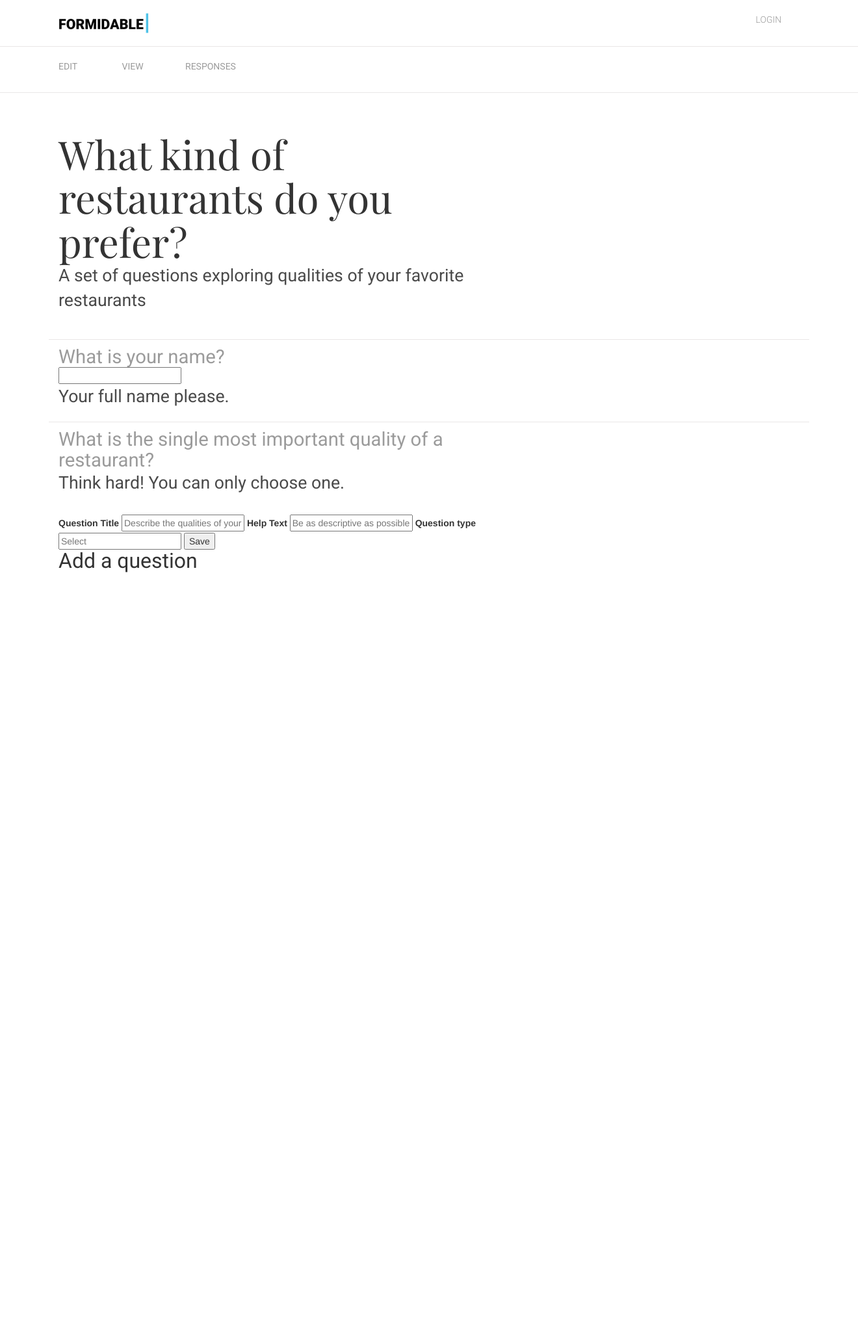
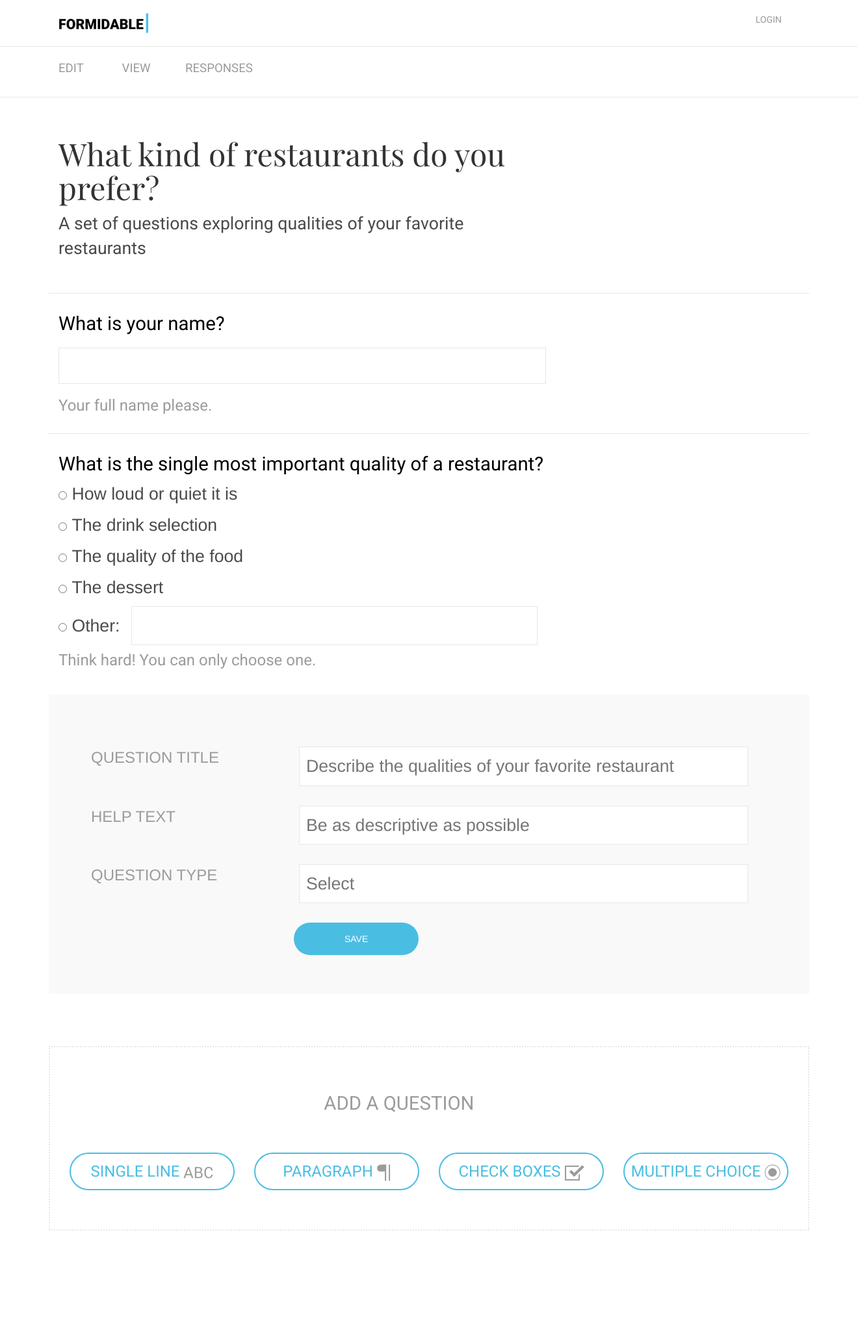
Before and after one commit to angrinfp/formidable, a PHP site: page /index.html in a window 1320 px wide. Shown: the whole page at 65% size. Before the commit the page ends 881 px from the top, so only its background shows below. Run offline with PHP 8.4, Linux system fonts and the light colour scheme.

Commit message:
termino edit

```diff
--- a/index.html
+++ b/index.html
@@ -13,10 +13,10 @@
 	    <header class="container-fluid">
 	    	<div class="container">
 		    	<nav class="row">
-					<div class="logo col-md-11">
+					<div class="logo col-md-11 col-sm-11 col-xs-11">
 						<img src="assets/Icons/PNGs/logo-fullColor.png">
 					</div>
-				   	<div class="col-md-1"><a href="#">Login</a></div>
+				   	<div class="col-md-1 col-sm-1 col-xs-1"><a href="#"><span class="login">Login</span></a><img src="./assets/Icons/PNGs/burger-regular.png" class="login-burger"></div>
 				</nav>
 			</div>
 	    </header>
@@ -32,43 +32,70 @@
 
 		<section class="container">
 			<div class="prefer row">
-				<div class="col-md-7">
+				<div class="col-md-8">
 					<h1>What kind of restaurants do you prefer?</h1>
 					<p>A set of questions exploring qualities of your favorite restaurants</p>
 				</div>
 			</div>
 			<div class="name row">
-				<div class="col-md-7">
+				<div class="col-md-8">
 					<h3>What is your name?</h3>
-					<input type="text" name="name">
-					<p>Your full name please.</p>
+					<input type="text" name="name" id="nombre">
+					<h4>Your full name please.</h4>
 				</div>
 			</div>
 			<div class="quality row">
-				<div class="col-md-7">
+				<div class="col-md-8">
 					<h3>What is the single most important quality of a restaurant?</h3>
-					<p>Think hard! You can only choose one.</p>
+					<ul>
+						<li><input type="radio" id="loud"> <label for="loud">How loud or quiet it is</label></li>
+						<li><input type="radio" id="drink"> <label for="drink">The drink selection</label></li>
+						<li><input type="radio" id="f-quality"> <label for="f-quality">The quality of the food</label></li>
+						<li><input type="radio" id="dessert"> <label for="dessert">The dessert</label></li>
+						<li><input type="radio" id="other"> <label for="other">Other:</label> <input type="text" name="other" id="t-other"></li>
+					</ul>
+					<h4>Think hard! You can only choose one.</h4>
 				</div>
 			</div>
 			<div class="grey-sec row">
-				<div class="col-md-7">
+				<div class="col-md-8 col-sm-12 col-xs-12">
 					<form>
-						<label id="question">Question Title</label>
-						<input type="text" name="question" for="question" placeholder="Describe the qualities of your favorite restaurant">
-						<label id="help">Help Text</label>
-						<input type="text" name="help" for="help" placeholder="Be as descriptive as possible">
-						<label id="q-type">Question type</label>
-						<input type="text" name="q-type" for="q-type" placeholder="Select">
-						<button>Save</button>
+						<ul class="container">
+							<li class="row">
+								<label class="col-md-4 col-sm-10 col-xs-12">Question Title</label>
+								<input type="text" name="question" placeholder="Describe the qualities of your favorite restaurant" class="col-md-7 col-sm-10 col-xs-12 input-class">
+							</li>
+							<li class="row">
+								<label class="col-md-4 col-sm-10 col-xs-12">Help Text</label>
+								<input type="text" name="help" placeholder="Be as descriptive as possible" class="col-md-7 col-sm-10 col-xs-12 input-class">
+							</li>
+							<li class="row dropdown">
+								<label class="col-md-4 col-sm-10 col-xs-12">Question type</label>
+								<input type="dropdown" name="select" placeholder="Select" class="col-md-7 col-sm-10 col-xs-12 input-class">
+							</li>
+							<button class="col-md-2 col-sm-10 col-xs-12 save">Save</button>
+						</ul>
 					</form>
 				</div>
 			</div>
+
 			<div class="add-q row">
-				<div class="col-md-12">
-					<h2>Add a question</h2>
+				<div class="col-md-11">
+					<h3>Add a question</h3>
 				</div>
-				<div class="col-md-3">
-
+				<div class="row">
+					<div class="col-md-3 col-sm-6 col-xs-12">
+						<p class="ovalo">Single Line <img src="./assets/Icons/PNGs/singleLine-regular.png" class="img-reg"><img src="assets/Icons/PNGs/singleLine-hover.png" class="img-hov"></p>
+					</div>
+					<div class="col-md-3 col-sm-6 col-xs-12">
+						<p class="ovalo">Paragraph <img src="./assets/Icons/PNGs/paragraph-regular.png" class="img-reg"><img src="assets/Icons/PNGs/paragraph-hover.png" class="img-hov2"></p>
+					</div>
+					<div class="col-md-3 col-sm-6 col-xs-12">
+						<p class="ovalo">Check Boxes <img src="./assets/Icons/PNGs/checkboxes-regular.png" class="img-reg"><img src="assets/Icons/PNGs/checkboxes-hover.png" class="img-hov3"></p>
+					</div>
+					<div class="col-md-3 col-sm-6 col-xs-12">
+						<p class="ovalo">Multiple Choice <img src="./assets/Icons/PNGs/multiple-regular.png" class="img-reg"><img src="assets/Icons/PNGs/multiple-hover.png" class="img-hov4"></p>
+					</div>
 				</div>
 			</div>
 		</section>
--- a/style.css
+++ b/style.css
@@ -9,8 +9,8 @@ body {
 
 h1 {
 	font-family: 'Playfair Display', serif;
-	margin: 0;
-	font-size: 46pt;
+	margin-top: 0;
+	font-size: 36pt;
 }
 
 h2,
@@ -19,7 +19,6 @@ h4,
 p,
 a {
 	font-family: 'Roboto', sans-serif;
-	margin: 0;
 }
 
 h2 {
@@ -27,7 +26,7 @@ h2 {
 }
 
 h3 {
-	color: #9b9b9b;
+	color: #000;
 	font-size: 22pt;
 }
 
@@ -36,7 +35,8 @@ h4 {
 	font-size: 18pt;
 }
 
-p {
+p,
+li {
 	color: #4a4a4a;
 	font-size: 20pt;
 }
@@ -55,7 +55,6 @@ header nav {
 header nav a {
 	color: #9b9b9b;
 	cursor: pointer;
-	font-weight: 300;
 	text-decoration: none;
 	text-transform: uppercase;
 }
@@ -84,6 +83,7 @@ header nav a:focus {
 
 .t-nav ul li {
 	display: inline-block;
+	font-size: 14pt;
 }
 
 .t-nav ul li a {
@@ -103,7 +103,307 @@ header nav a:focus {
 	padding-top: 10px;
 }
 
+#nombre {
+	border: 1px solid #e9e7e7;
+	font-size: 18pt;
+	margin-bottom: 10px;
+	margin-top: 10px;
+	padding-bottom: 10px;
+	padding-left: 10px;
+	padding-right: 10px;
+	padding-top: 10px;
+	width: 100%;
+}
+
+#nombre:hover,
+#t-other:hover,
+.input-class:hover {
+	border: 1px solid #9b9b9b;
+}
+
+#nombre:focus,
+#t-other:focus,
+.input-class:focus {
+	border: 1px solid #4abde2;
+	outline: none;
+}
+
 .quality {
 	padding-bottom: 30px;
 	padding-top: 10px;
 }
+
+.quality ul {
+	list-style: none;
+	padding-left: 0;
+}
+
+.quality ul li {
+	margin-top: 10px;
+	margin-bottom: 10px;
+}
+
+.quality label {
+	font-weight: 400;
+	margin-bottom: 0;
+}
+
+#t-other {
+	border: 1px solid #e9e7e7;
+	margin-left: 10px;
+	padding-bottom: 10px;
+	padding-left: 10px;
+	padding-right: 10px;
+	padding-top: 10px;
+	width: 83.4%;
+}
+
+.grey-sec {
+	background: #f9f9f9;
+	padding-bottom: 50px;
+	padding-left: 50px;
+	padding-right: 50px;
+	padding-top: 50px;
+}
+
+.grey-sec ul {
+	list-style: none;
+	padding-left: 0;
+}
+
+.grey-sec ul li {
+	margin-bottom: 30px;
+	margin-top: 30px;
+}
+
+.grey-sec label {
+	color: #9b9b9b;
+	font-size: 18pt;
+	font-weight: 400;
+	text-transform: uppercase;
+}
+
+.input-class {
+	border: 1px solid #e9e7e7;
+	font-size: 20pt;
+	margin-left: -60px;
+	padding-bottom: 10px;
+	padding-left: 10px;
+	padding-right: 10px;
+	padding-top: 10px;
+}
+
+.btn-default:hover {
+	background: #fff;
+	border: 1px solid #9b9b9b;
+}
+
+.btn-default:focus {
+	border: 1px solid #4abde2;
+	outline: none;
+}
+
+.save {
+	color: #fff;
+	background: #4abde2;
+	border-radius: 50px;
+	border-style: none;
+	margin-left: 27%;
+	padding-bottom: 15px;
+	padding-left: 50px;
+	padding-right: 50px;
+	padding-top: 15px;
+	text-transform: uppercase;
+}
+
+.save:hover {
+	background: #6ecae7;
+}
+
+.save:focus {
+	background: #3ea0c0;
+}
+
+.add-q {
+	border: 2px dotted #e9e7e7;
+	box-sizing: border-box;
+	margin-bottom: 150px;
+	margin-top: 80px;
+	padding-left: 30px;
+	padding-right: 30px;
+	padding-bottom: 50px;
+	padding-top: 50px;
+	text-align: center;
+}
+
+.add-q h3 {
+	color: #9b9b9b;
+	font-size: 22pt;
+	margin-bottom: 60px;
+	text-transform: uppercase;
+}
+
+.ovalo {
+	border: 2px solid #4abde2;
+	border-radius: 50px;
+	box-sizing: border-box;
+	color: #4abde2;
+	font-size: 18pt;
+	padding-bottom: 10px;
+	padding-top: 10px;
+	text-transform: uppercase;
+}
+
+.ovalo:hover {
+	background: #4abde2;
+	color: #fff;
+	cursor: pointer;
+}
+
+.ovalo:focus {
+	background: #3ea0c0;
+}
+
+.img-reg {
+	display: inline-block;
+	position: relative;
+}
+
+.img-hov {
+	bottom: 28px;
+	display: none;
+	position: absolute;
+	right: 47px;
+}
+
+.img-hov2 {
+	bottom: 24px;
+	display: none;
+	position: absolute;
+	right: 60px;
+}
+
+.img-hov3 {
+	bottom: 25px;
+	display: none;
+	position: absolute;
+	right: 46px;
+}
+
+.img-hov4 {
+	bottom: 25px;
+	display: none;
+	position: absolute;
+	right: 27px;
+}
+
+.ovalo:hover .img-reg {
+	opacity: 0;
+}
+
+.ovalo:hover .img-hov {
+	display: block;
+}
+
+.ovalo:hover .img-hov2 {
+	display: block;
+}
+
+.ovalo:hover .img-hov3 {
+	display: block;
+}
+
+.ovalo:hover .img-hov4 {
+	display: block;
+}
+
+.login {
+	display: inline-block;
+	position: relative;
+}
+
+.login-burger {
+	display: none;
+	position: absolute;
+}
+
+@media(max-width: 1200px) {
+	.add-q {
+		padding-left: 10px;
+		padding-right: 10px;
+	}
+
+	.ovalo {
+		font-size: 16pt;
+	}
+
+	.img-hov {
+		bottom: 26px;
+		right: 35px;
+	}
+
+	.img-hov2 {
+		bottom: 22px;
+		right: 48px;
+	}
+
+	.img-hov3 {
+		bottom: 23px;
+		right: 35px;
+	}
+
+	.img-hov4 {
+		bottom: 23px;
+		right: 18px;
+	}
+}
+
+@media(max-width: 992px) {
+	.add-q {
+		padding-left: 20px;
+		padding-right: 20px;
+	}
+
+	.input-class {
+		margin: 0;
+	}
+
+	.save {
+		margin: 0;
+	}
+
+	.login {
+		display: none;
+	}
+
+	.login-burger {
+		display: block;
+	}
+
+	.t-nav {
+		display: none;
+	}
+
+	.img-hov {
+		right: 97px;
+	}
+
+	.img-hov2 {
+		right: 110px;
+	}
+
+	.img-hov3 {
+		right: 96px;
+	}
+
+	.img-hov4 {
+		right: 80px;
+	}
+}
+
+@media(max-width: 794px) {
+	.add-q {
+		margin-left: auto;
+		margin-right: auto;
+	}
+}
```
